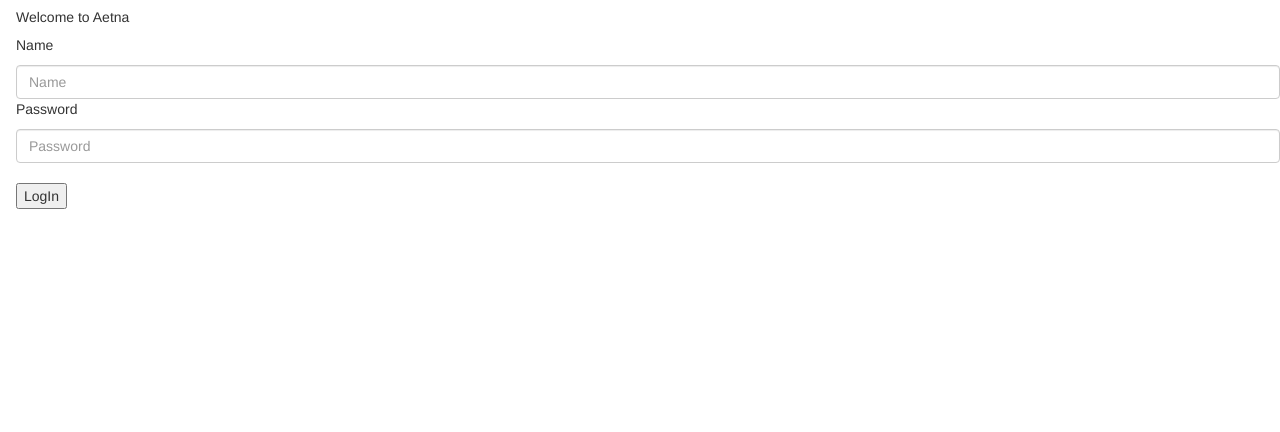
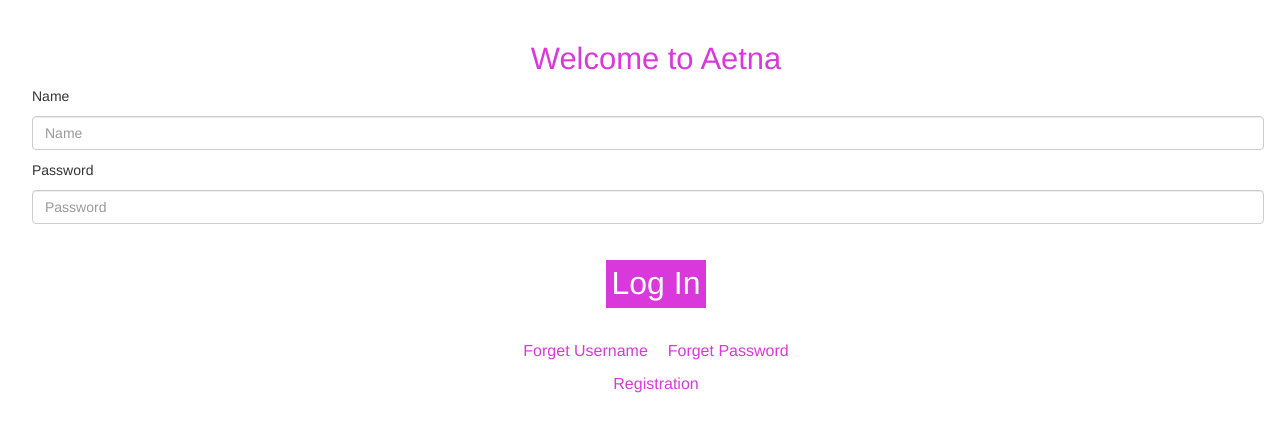
Before and after one commit to szam25/googleReCaptcha, a plain HTML site: page index.html in a window 1280 px wide. Drawn offline with nearby package versions, Linux system fonts and the light colour scheme; a web font is replaced by a local one.

Commit message:
updated styles

```diff
--- a/index.html
+++ b/index.html
@@ -12,30 +12,31 @@
 	<link href="skin.css" rel="stylesheet">
 </head>
 <body>
-<div id="card" style="padding-left:16px">
-<h5 class="card-header">Welcome to Aetna</h5>
-<div id = "card-body">
-<form class="contact__form" method="" action="">
+<div id="card" style="padding-left:32px; padding-top: 32px;">
+<h5 class="card-header" style = "color: #d939da ; font-size: 221%;  text-align: center;">Welcome to Aetna</h5>
+<div id = "card-body" style= "padding-bottom: 16px;">
+<form class="contact__form" method="POST" action="" style="padding-right:16px">
 <p>Name</p>
 <input name="name" type="text" class="form-control" placeholder="Name" required="">
-<p>Password</p>
+<p style= "margin-top: 10px">Password</p>
 <input name="password" type="text" class="form-control" placeholder="Password" required="">
 </div>
-<form action="?" method="POST">
-      <div class="g-recaptcha" data-sitekey="6LdorqAUAAAAAG-JeYz_mNTm7FbK0WtPYWodg8Wi"></div>
-      <br/>
-      <input type="submit" value="LogIn">
+<div class="g-recaptcha" data-sitekey="6LdorqAUAAAAAG-JeYz_mNTm7FbK0WtPYWodg8Wi"></div>
+<br/>
+<div style = "text-align: center; padding-bottom: 32px;">
+<input type="submit" value="Log In" style = "color: white;     background-color: #d939da;     border-width: 0px;     font-size: 32px;">
+</div>
 </form>
-</form>
+<p style= "text-align: center;">
+<a class = "link" style= "color: #d939da; font-size:16px">Forget Username</a>
+<a class = "link" style= "color: #d939da; padding-left: 16px; font-size:16px">Forget Password</a>
+</P>
+<p  style= "text-align: center;">
+<a class = "link" style= "color: #d939da; font-size:16px">Registration</a>
+</P>
 </div>
-<script type="text/javascript">
-  var onloadCallback = function() {
-    alert("grecaptcha is ready!");
-  };
-</script>
 <script src="https://www.google.com/recaptcha/api.js?onload=onloadCallback&render=explicit"
         async defer>
 </script>
 
 </body>
-<html>
```
